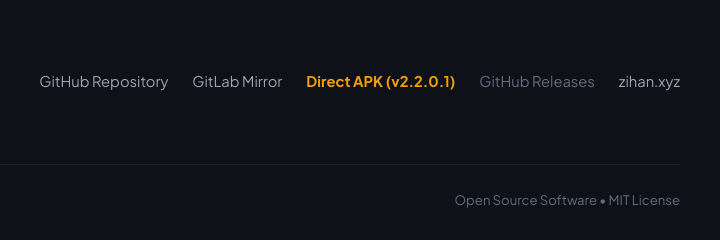
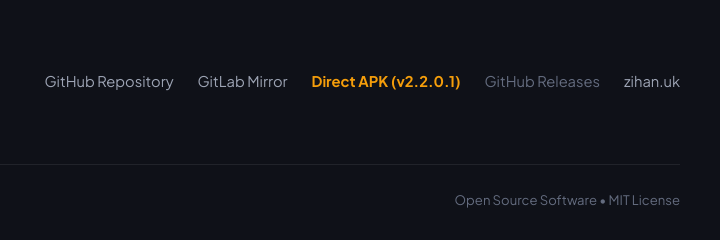
Before and after one commit to alokpoth/alonote, a plain HTML site: page docs/index.html in a window 1280 px wide. Shown: the part 7099-7339 px from the top of the page, 534-1254 px from the left. Drawn offline with Linux system fonts and the light colour scheme.

Commit message:
docs: standardize portfolio to zihan.uk and project subdomains to zihan.xyz across license, readme, and landing page

```diff
--- a/docs/index.html
+++ b/docs/index.html
@@ -2256,7 +2256,7 @@
           <a href="https://gitlab.com/zihanfakir/alonote" target="_blank" rel="noopener noreferrer" class="footer-link" data-i18n="footer_repo_gitlab">GitLab Mirror</a>
           <a href="./downloads/AloNote-v2.2.0.1-Alokpath.apk" download="AloNote-v2.2.0.1-Alokpath.apk" class="footer-link" style="color: var(--alok-gold); font-weight: 700;" data-i18n="footer_apk" onclick="triggerInstantDownload(event, 'apk', this)">Direct APK (v2.2.0.1)</a>
           <a href="https://github.com/alokpoth/alonote/releases/tag/v2.2.0.1" target="_blank" rel="noopener noreferrer" class="footer-link" style="color: var(--text-dim);">GitHub Releases</a>
-          <a href="https://zihan.xyz" target="_blank" rel="noopener noreferrer" class="footer-link">zihan.xyz</a>
+          <a href="https://zihan.uk" target="_blank" rel="noopener noreferrer" class="footer-link">zihan.uk</a>
         </div>
       </div>
 
```
Also changed, not shown: 2 other files.
